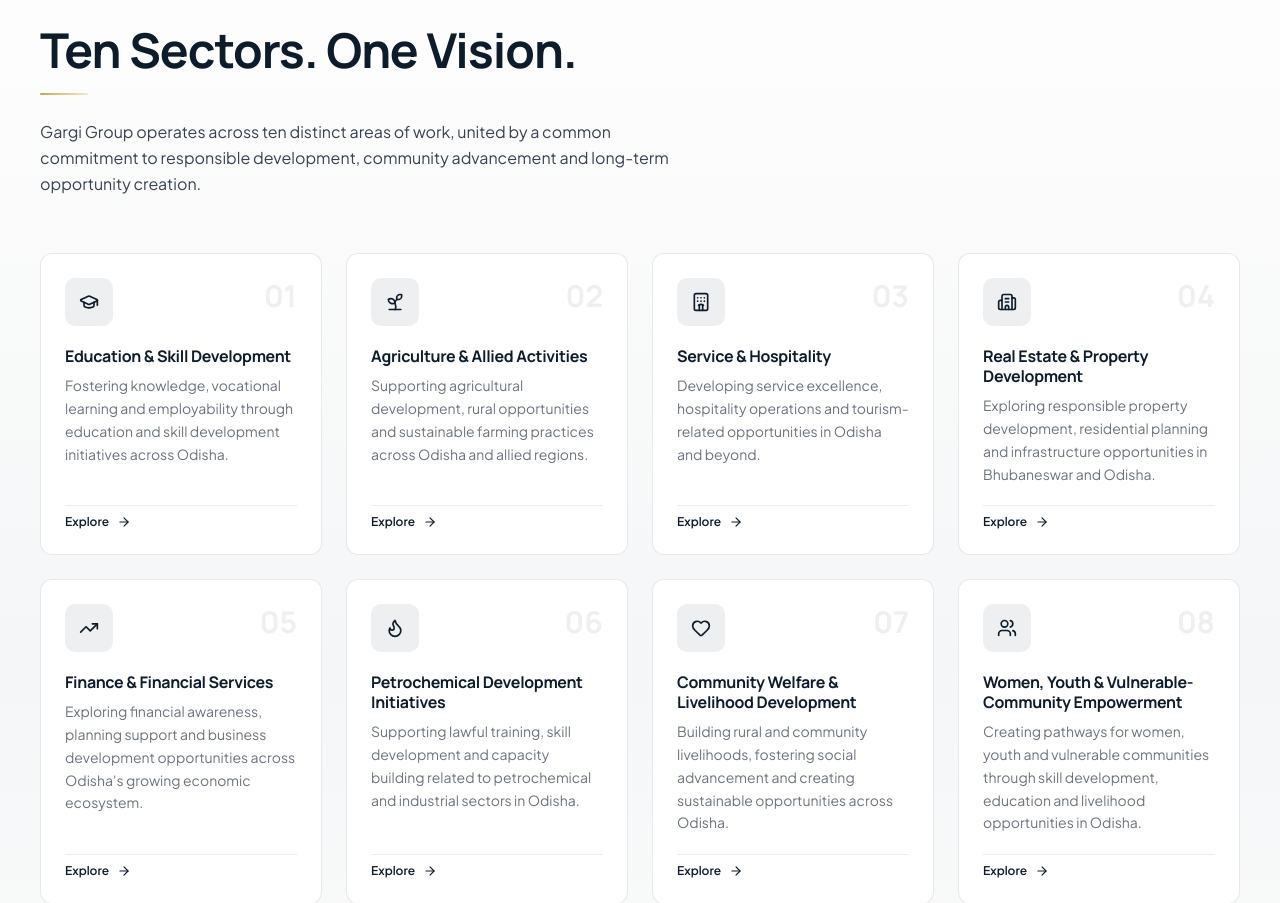
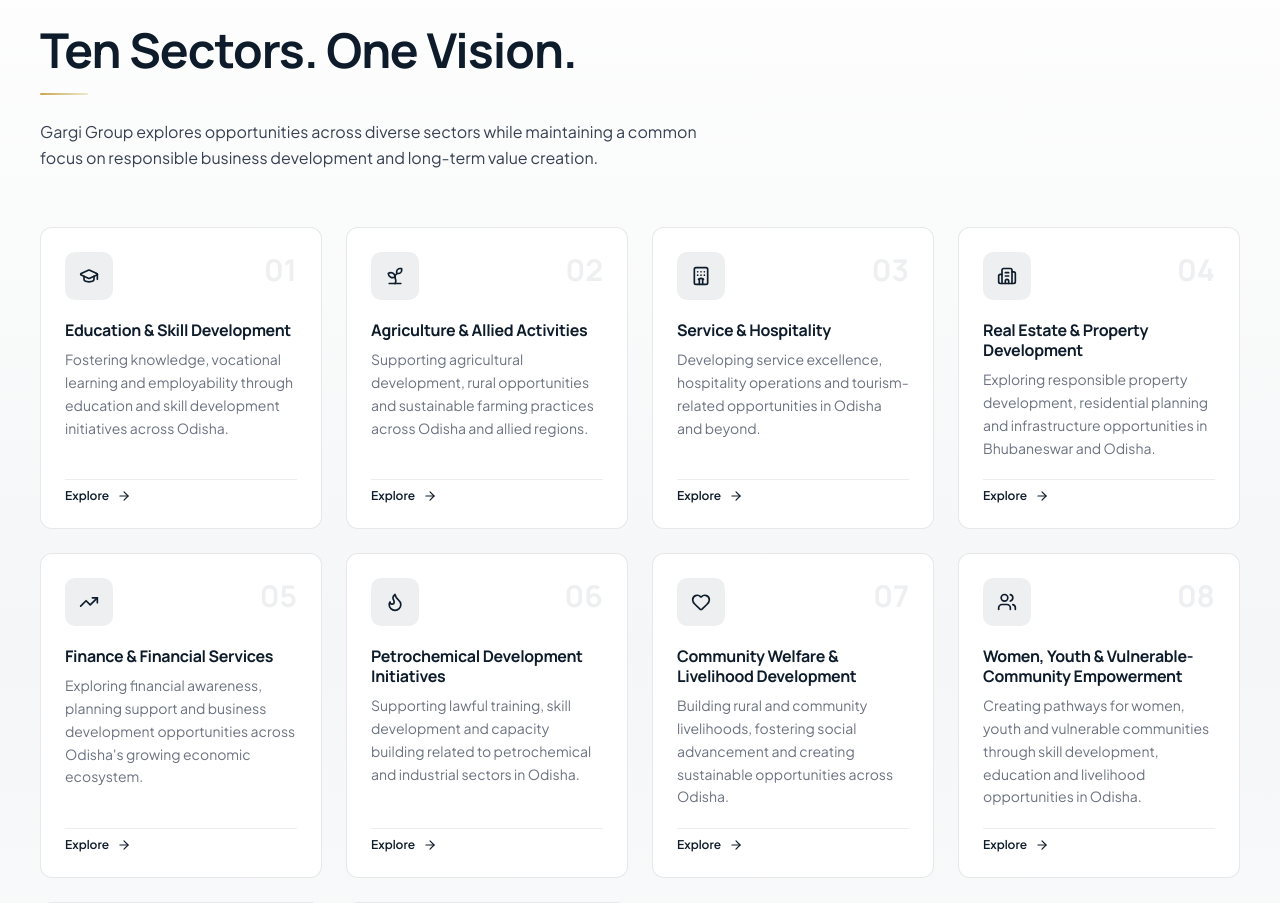
Before and after one commit to Saroj-kumar-Sahoo5524/Gargi-Group, a Next.js app: page / in a window 1280 px wide. Shown: the part 1984-2887 px from the top of the page. Built offline with nearby package versions, Linux system fonts and the light colour scheme; no server answers.

Commit message:
feat: add AreasGrid section component to showcase company sectors

```diff
--- a/src/components/sections/AreasGrid.tsx
+++ b/src/components/sections/AreasGrid.tsx
@@ -29,9 +29,7 @@
           </h2>
           <div className="gold-divider mb-6" />
           <p className="text-[#374151] leading-relaxed">
-            Gargi Group operates across ten distinct areas of work, united by a
-            common commitment to responsible development, community advancement
-            and long-term opportunity creation.
+            Gargi Group explores opportunities across diverse sectors while maintaining a common focus on responsible business development and long-term value creation.
           </p>
         </div>
 
```
